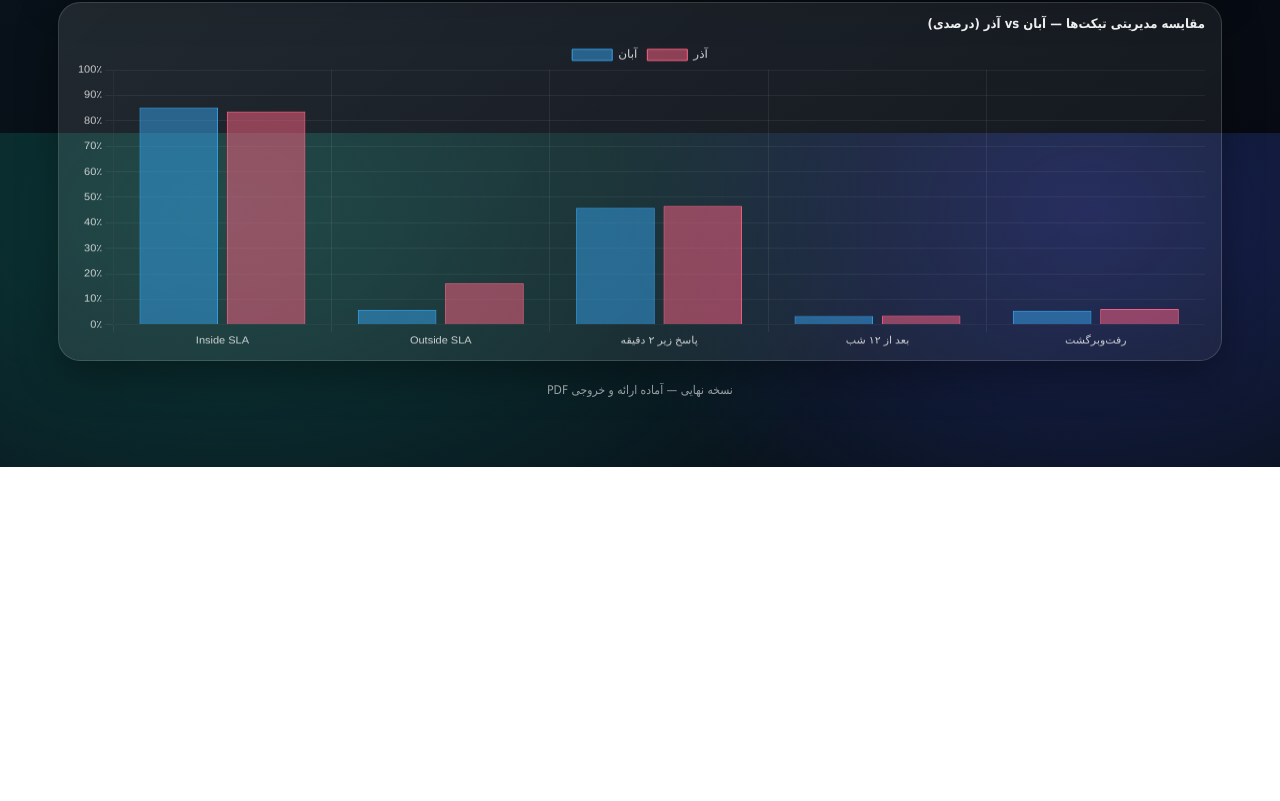
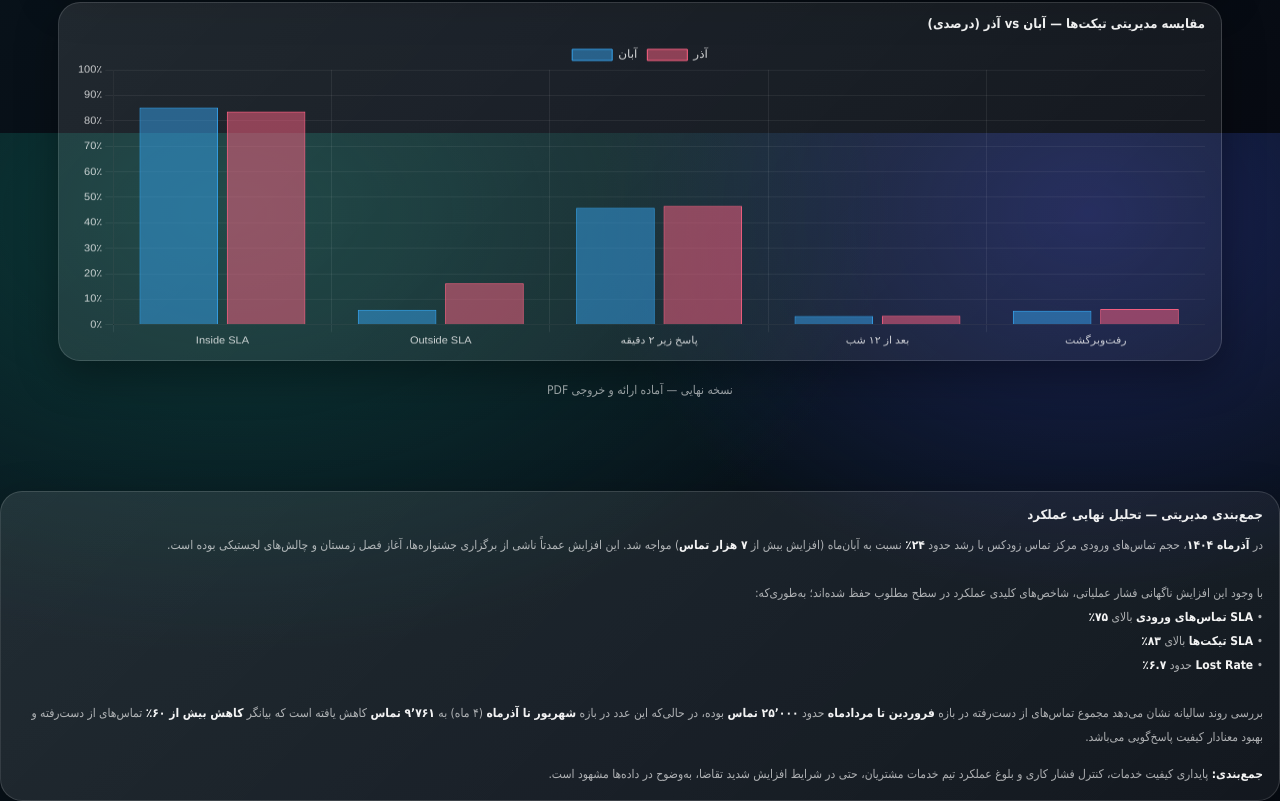
Before and after one commit to Digimethodx/reportyear1404, a plain HTML site: page index.html in a window 1280 px wide. Shown: the part 3067-3868 px from the top of the page. Before the commit the page ends 3534 px from the top, so only its background shows below. Drawn offline with nearby package versions, Linux system fonts and the light colour scheme.

Commit message:
Update index.html

```diff
--- a/index.html
+++ b/index.html
@@ -879,3 +879,35 @@
 </script>
 </body>
 </html>
+<!-- Management Summary -->
+<div class="card span-12" style="margin-top:24px">
+  <h3>جمع‌بندی مدیریتی — تحلیل نهایی عملکرد</h3>
+
+  <div class="meta" style="line-height:2">
+    در <b>آذرماه ۱۴۰۴</b>، حجم تماس‌های ورودی مرکز تماس زودکس با رشد حدود
+    <b>۲۴٪</b> نسبت به آبان‌ماه (افزایش بیش از <b>۷ هزار تماس</b>) مواجه شد.
+    این افزایش عمدتاً ناشی از برگزاری جشنواره‌ها، آغاز فصل زمستان و چالش‌های
+    لجستیکی بوده است.
+    <br><br>
+
+    با وجود این افزایش ناگهانی فشار عملیاتی، شاخص‌های کلیدی عملکرد در سطح
+    مطلوب حفظ شده‌اند؛ به‌طوری‌که:
+    <br>
+    • <b>SLA تماس‌های ورودی</b> بالای <b>۷۵٪</b><br>
+    • <b>SLA تیکت‌ها</b> بالای <b>۸۳٪</b><br>
+    • <b>Lost Rate</b> حدود <b>۶.۷٪</b>
+    <br><br>
+
+    بررسی روند سالیانه نشان می‌دهد مجموع تماس‌های از دست‌رفته در بازه
+    <b>فروردین تا مردادماه</b> حدود <b>۲۵٬۰۰۰ تماس</b> بوده، در حالی‌که این عدد
+    در بازه <b>شهریور تا آذرماه</b> (۴ ماه) به <b>۹٬۷۶۱ تماس</b> کاهش یافته است
+    که بیانگر <b>کاهش بیش از ۶۰٪</b> تماس‌های از دست‌رفته و بهبود معنادار
+    کیفیت پاسخ‌گویی می‌باشد.
+  </div>
+
+  <div class="meta" style="margin-top:14px">
+    <b>جمع‌بندی:</b> پایداری کیفیت خدمات، کنترل فشار کاری و بلوغ عملکرد تیم
+    خدمات مشتریان، حتی در شرایط افزایش شدید تقاضا، به‌وضوح در داده‌ها
+    مشهود است.
+  </div>
+</div>
```
